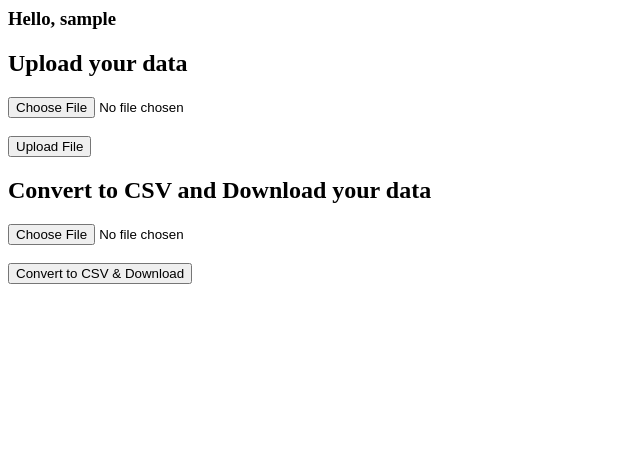
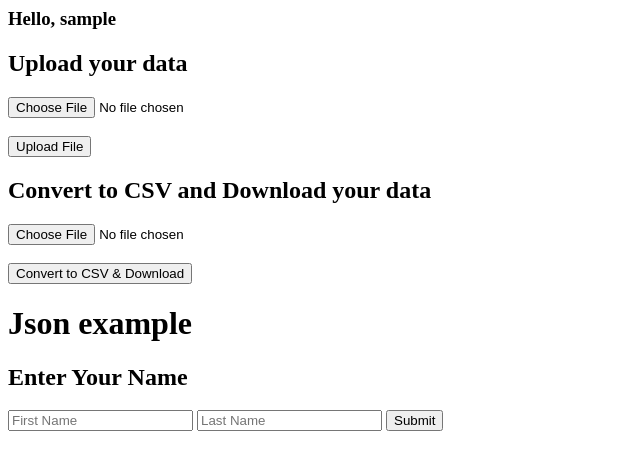
Before and after one commit to pastoral/flask-tutorial, a Flask app: a page that uses templates/userprofile.html in a window 1280 px wide. Shown: the top 470 px of the page, without its empty margins (0-640 px from the left). Run offline with Flask 3, Linux system fonts and the light colour scheme.

Commit message:
Json JS front-end data handling

```diff
--- a/app.py
+++ b/app.py
@@ -1,4 +1,4 @@
-from flask import Flask, render_template, request, redirect, url_for, Response
+from flask import Flask, render_template, request, redirect, url_for, Response, jsonify
 import pandas as pd
 
 app = Flask(__name__, template_folder = 'templates')
@@ -53,6 +53,16 @@ def convert_csv():
     return response
 
 
+@app.route("/submit", methods=["POST"])
+def submit():
+    data = request.get_json()  # Get JSON data from frontend
+    first_name = data.get("first_name")
+    last_name = data.get("last_name")
+
+    message = f'Hello {first_name} {last_name},  Welocome to Jason'
+    return jsonify({"response_message": message})
+
+
 
 if __name__ == "__main__":
     app.run(debug=True)
--- a/templates/userprofile.html
+++ b/templates/userprofile.html
@@ -17,4 +17,42 @@
         <br><br>
         <input type="submit" value="Convert to CSV & Download">
     </form>
+
+    <h1>Json example</h1>
+    <h2>Enter Your Name</h2>
+
+    <form id="nameForm">
+        <input type="text" id="first_name" placeholder="First Name" required>
+        <input type="text" id="last_name" placeholder="Last Name" required>
+        <button type="submit">Submit</button>
+    </form>
+
+    <h3 id="result"></h3>
+
+    <script>
+        document.getElementById("nameForm").addEventListener('submit', function(e){
+            e.preventDefault(); // Prevent page reload
+
+             const firstName = document.getElementById("first_name").value;
+             const lastName = document.getElementById("last_name").value;
+
+             fetch("/submit",{
+                 // "submit" is the route name
+                  method: "POST",
+                headers: {
+                "Content-Type": "application/json"
+                },
+                body: JSON.stringify({
+                    first_name : firstName,
+                    last_name : lastName
+
+                })
+             })
+             .then(response =>response.json())
+             .then(data =>{
+                document.getElementById("result").innerText = data.response_message //response_message came from app.py's route
+             })
+        })
+    </script>
+
 {% endblock%}
```
